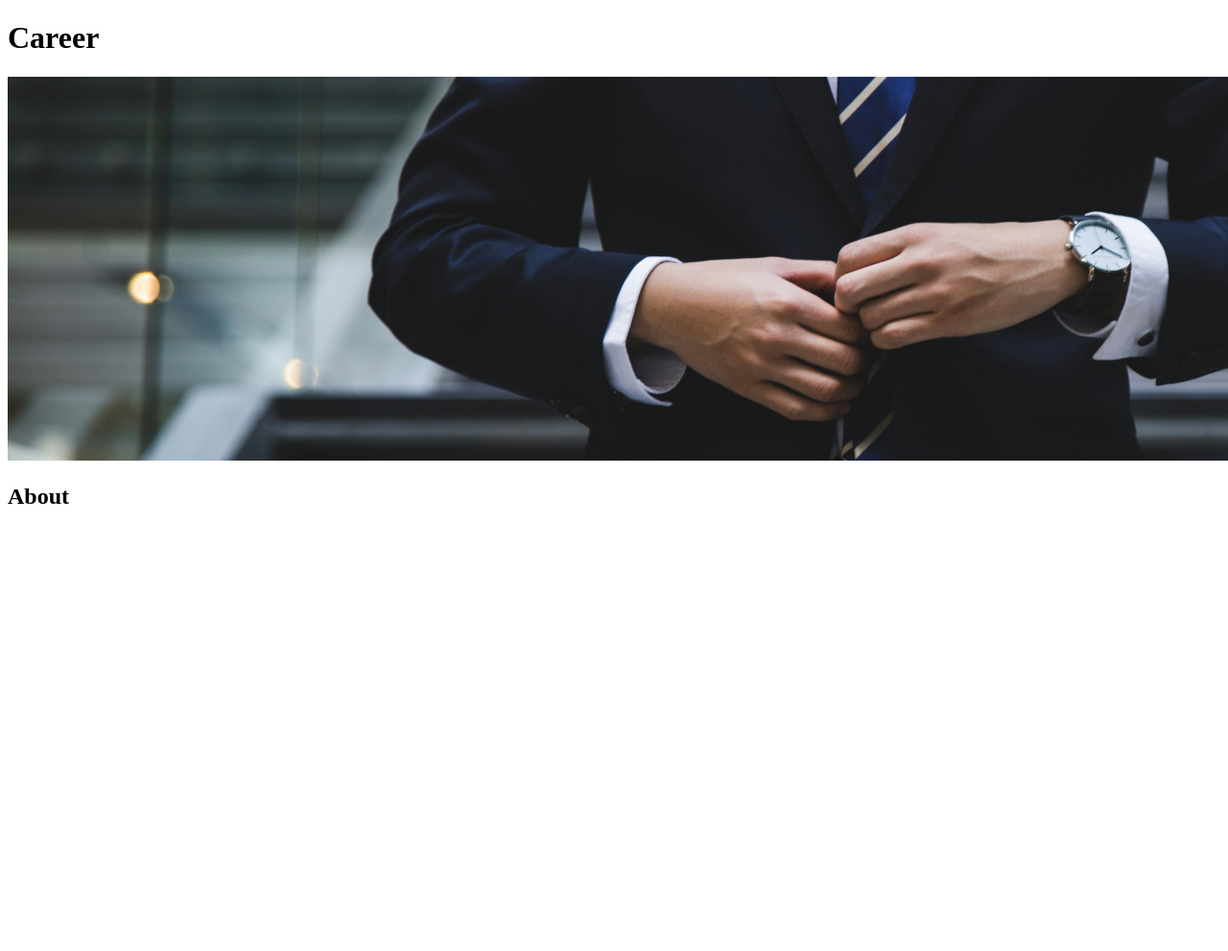
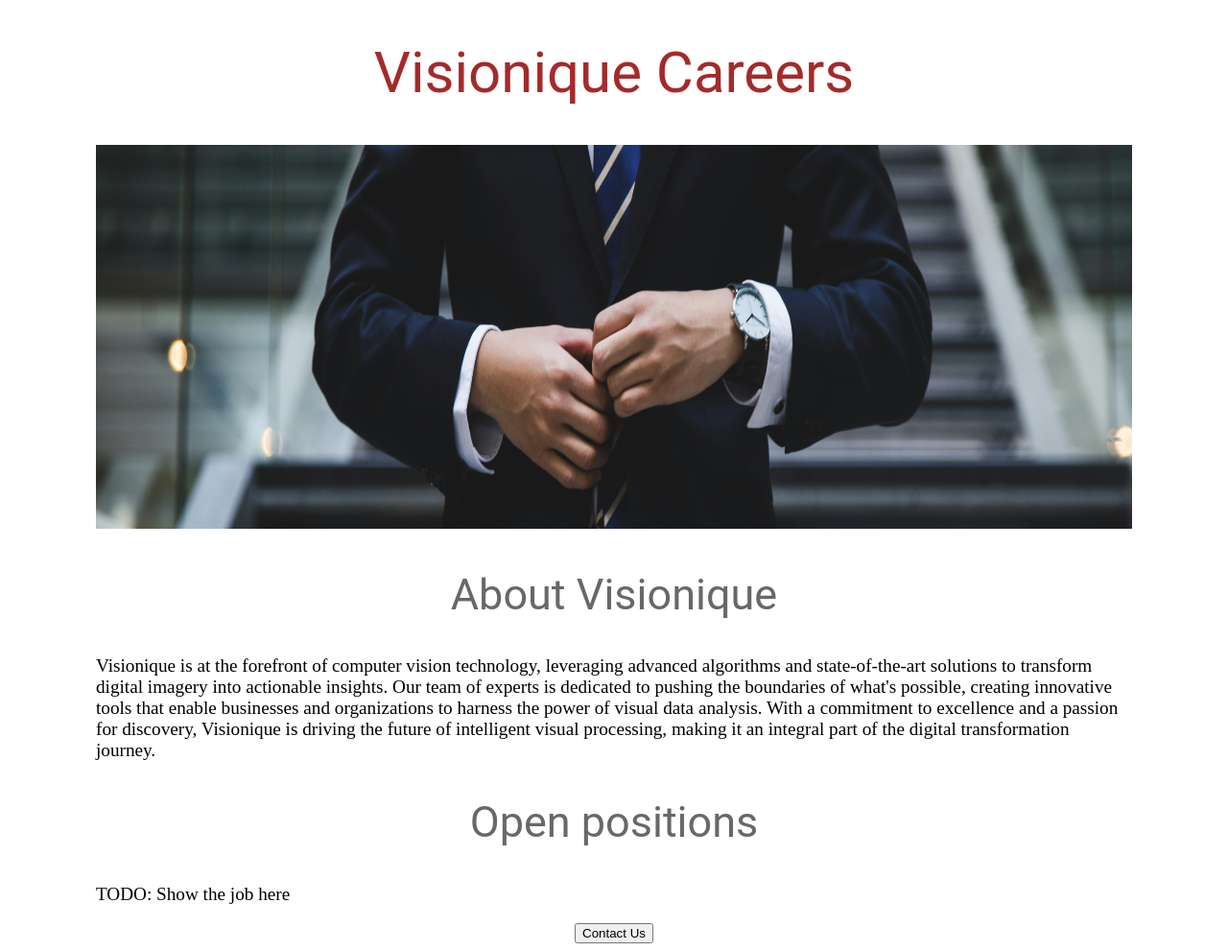
Before and after one commit to shaiful019/career-website, a Flask app: page / in a window 1280 px wide; the page is wider, and only the part inside the window is pictured. Shown: that part at 96% size. Before the commit the page ends 525 px from the top of that part, so only its background shows below. Run offline with Flask 3, Linux system fonts and the light colour scheme.

Commit message:
added CSS Style

```diff
--- a/templates/home.html
+++ b/templates/home.html
@@ -1,11 +1,57 @@
 <!DOCTYPE html>
 <html>
     <head>
-        <title>Career</title>
+        <title>Careers</title>
+        <style>
+            h1 {
+                font-size: 60px;
+                font-family: Roboto;
+                font-weight: normal;
+                color: brown;
+                text-align: center;
+            }
+
+            #banner {
+                width: 100%;
+                height: 400px;
+            }
+
+            h2 {
+                font-size: 45px;
+                font-family: Roboto;
+                font-weight: normal;
+                color: rgba(0, 0, 0, 0.594);
+                text-align: center;
+            }
+
+            #container {
+                max-width: 1080px;
+                margin: 0 auto 0 auto;
+            }
+
+            .bodytext {
+                font-size: larger;
+            }
+        </style>
     </head>
     <body>
-        <h1>Career</h1>
-        <img src="static\banner.jpg" height="400" width="1800">
-        <h2>About </h2>
+        <div id="container">
+            <h1>Visionique Careers</h1>
+            <img id="banner" src="static\banner.jpg">
+            <h2>About Visionique</h2>
+            <p class="bodytext">Visionique is at the forefront of computer vision technology, leveraging advanced algorithms
+                and state-of-the-art solutions to transform digital imagery into actionable insights.
+                Our team of experts is dedicated to pushing the boundaries of what's possible, creating
+                innovative tools that enable businesses and organizations to harness the power of visual data
+                analysis. With a commitment to excellence and a passion for discovery, Visionique is driving
+                the future of intelligent visual processing, making it an integral part of the digital
+                transformation journey.
+            </p>
+            <h2>Open positions</h2>
+            <p class="bodytext">TODO: Show the job here</p>
+            <div style="text-align: center;">
+                <button>Contact Us</button>
+            </div>
+        </div>
     </body>
 </html>
```
